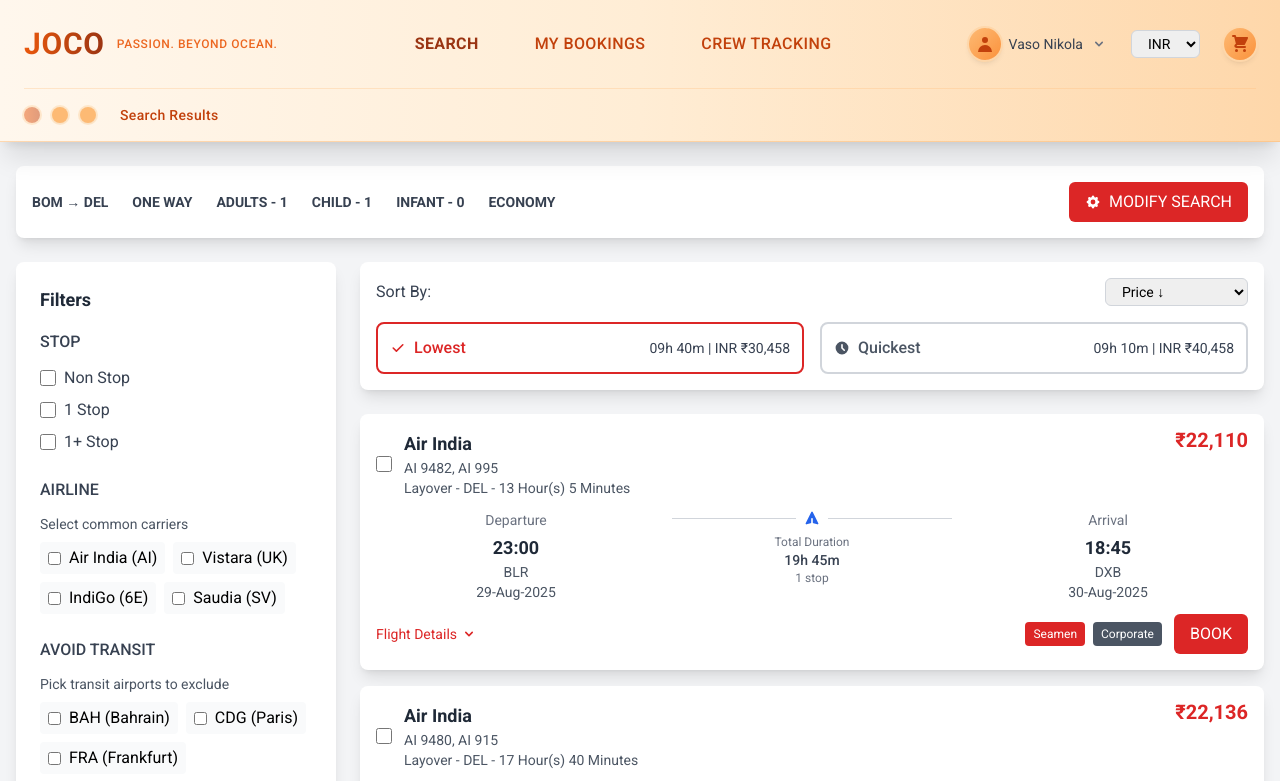
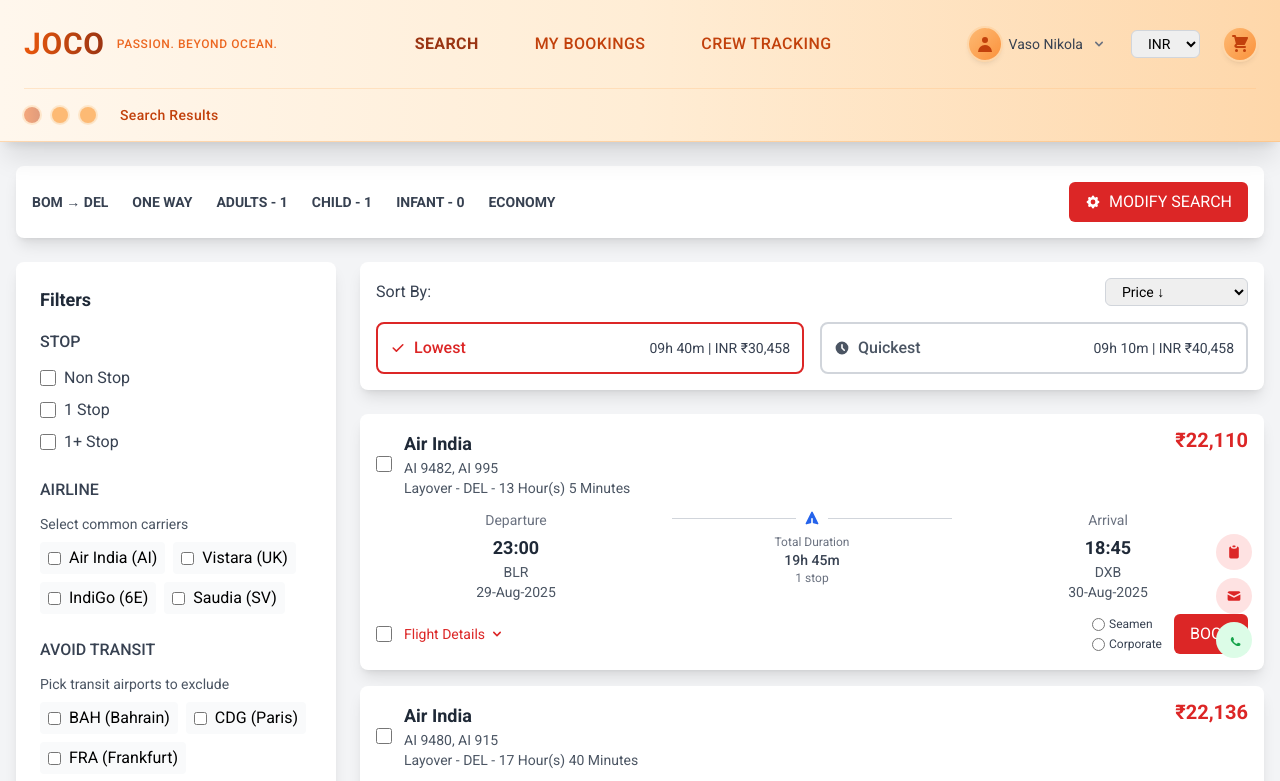
Before and after one commit to Spekond-AI-flyAI/Spekond-AI-CompCode, an Angular app: page /results in a window 1280 px wide. Shown: the top 781 px of the page. Built offline with nearby package versions, Linux system fonts and the light colour scheme.

Commit message:
feat(results): per-card fare type radios; include pax and fare type in details; checkbox + copy/email/whatsapp icons; row layout fits radios and BOOK

```diff
--- a/src/app/results/results.component.html
+++ b/src/app/results/results.component.html
@@ -436,9 +436,10 @@
               </div>
             </div>
 
-            <!-- Action Buttons -->
+            <!-- Action Row: checkbox + details + fare-type radios + book + share icons -->
             <div class="flex items-center justify-between">
               <div class="flex items-center space-x-3">
+                <input type="checkbox" (change)="toggleSelect(result.id, $event.target.checked)" class="w-4 h-4 text-red-600 border-gray-300 rounded focus:ring-red-500">
                 <button (click)="openFlightDetails(result)" class="text-red-600 text-sm hover:underline flex items-center">
                   Flight Details
                   <svg class="w-4 h-4 ml-1" fill="currentColor" viewBox="0 0 20 20">
@@ -448,11 +449,27 @@
               </div>
 
               <div class="flex items-center space-x-3">
-                <div class="flex items-center space-x-2">
-                  <span class="px-2 py-1 text-xs bg-red-600 text-white rounded">Seamen</span>
-                  <span class="px-2 py-1 text-xs bg-gray-600 text-white rounded">Corporate</span>
+                <div class="flex flex-col space-y-1">
+                  <label class="inline-flex items-center text-xs text-gray-700">
+                    <input type="radio" name="fareType{{result.id}}" (change)="fareTypeById[result.id]='seamen'" [checked]="fareTypeById[result.id]==='seamen'" class="mr-1"> Seamen
+                  </label>
+                  <label class="inline-flex items-center text-xs text-gray-700">
+                    <input type="radio" name="fareType{{result.id}}" (change)="fareTypeById[result.id]='corporate'" [checked]="fareTypeById[result.id]==='corporate'" class="mr-1"> Corporate
+                  </label>
                 </div>
                 <button class="px-4 py-2 bg-red-600 text-white rounded-md hover:bg-red-700 transition-colors">BOOK</button>
+              </div>
+
+              <div class="flex flex-col space-y-2 absolute right-3 bottom-3">
+                <button (click)="onCopyItinerary(result)" class="w-9 h-9 bg-red-100 rounded-full flex items-center justify-center hover:bg-red-200" title="Copy">
+                  <svg class="w-4 h-4 text-red-600" fill="currentColor" viewBox="0 0 20 20"><path d="M8 3a1 1 0 011-1h2a1 1 0 110 2H9a1 1 0 01-1-1z"/><path d="M6 3a2 2 0 00-2 2v11a2 2 0 002 2h8a2 2 0 002-2V5a2 2 0 00-2-2 3 3 0 01-3 3H9a3 3 0 01-3-3z"/></svg>
+                </button>
+                <button (click)="onEmailItinerary(result)" class="w-9 h-9 bg-red-100 rounded-full flex items-center justify-center hover:bg-red-200" title="Email">
+                  <svg class="w-4 h-4 text-red-600" fill="currentColor" viewBox="0 0 20 20"><path d="M2.003 5.884L10 9.882l7.997-3.998A2 2 0 0016 4H4a2 2 0 00-1.997 1.884z"/><path d="M18 8.118l-8 4-8-4V14a2 2 0 002 2h12a2 2 0 002-2V8.118z"/></svg>
+                </button>
+                <button (click)="onWhatsAppItinerary(result)" class="w-9 h-9 bg-green-100 rounded-full flex items-center justify-center hover:bg-green-200" title="WhatsApp">
+                  <svg class="w-4 h-4 text-green-600" fill="currentColor" viewBox="0 0 20 20"><path d="M17.472 14.382c-.297-.149-1.758-.867-2.03-.967-.273-.099-.471-.148-.67.15-.197.297-.767.966-.94 1.164-.173.199-.347.223-.644.075-.297-.15-1.255-.463-2.39-1.475-.883-.788-1.48-1.761-1.653-2.059-.173-.297-.018-.458.13-.606.134-.133.298-.347.446-.52.149-.174.198-.298.298-.497.099-.198.05-.371-.025-.52-.075-.149-.669-1.612-.916-2.207-.242-.579-.487-.5-.669-.51-.173-.008-.371-.01-.57-.01-.198 0-.52.074-.792.372-.272.297-1.04 1.016-1.04 2.479 0 1.462 1.065 2.875 1.213 3.074.149.198 2.096 3.2 5.077 4.487.709.306 1.262.489 1.694.625.712.227 1.36.195 1.871.118.571-.085 1.758-.719 2.006-1.413.248-.694.248-1.289.173-1.413-.074-.124-.272-.198-.57-.347"/></svg>
+                </button>
               </div>
             </div>
 
--- a/src/app/results/results.component.ts
+++ b/src/app/results/results.component.ts
@@ -77,6 +77,10 @@
   showWhatsAppModal = false;
   emailAddress = '';
   phoneNumber = '';
+
+  // Per-itinerary selection state
+  fareTypeById: { [id: number]: 'seamen' | 'corporate' } = {};
+  selectedIds = new Set<number>();
 
   constructor(
     private http: HttpClient,
@@ -564,6 +568,50 @@
     this.showPopup = true;
   }
 
+  // Selection helpers
+  toggleSelect(id: number, checked: boolean) {
+    if (checked) this.selectedIds.add(id); else this.selectedIds.delete(id);
+  }
+
+  private buildSelectedFlightFromItinerary(itin: any): FlightDetails {
+    const segs = this.getAirSegments(itin);
+    const first = segs[0];
+    const last = segs[segs.length - 1];
+    return {
+      id: itin.id || 0,
+      airline: this.getAirlineName(itin),
+      flightNumber: this.getFlightNumberString(itin),
+      departureTime: this.formatTime(first?.departureTime || first?.fromDate),
+      departureAirport: first?.fromLocation || '',
+      departureTerminal: first?.fromTerminal ? `Terminal ${first.fromTerminal}` : '',
+      departureDate: this.formatDateYMD(first?.departureTime || first?.fromDate),
+      arrivalTime: this.formatTime(last?.arrivalTime || last?.toDate),
+      arrivalAirport: last?.toLocation || '',
+      arrivalTerminal: last?.toTerminal ? `Terminal ${last.toTerminal}` : '',
+      arrivalDate: this.formatDateYMD(last?.arrivalTime || last?.toDate),
+      duration: this.getDurationText(itin),
+      layover: this.getStopsText(itin),
+      layoverDuration: '',
+      price: this.getFareDisplay(itin),
+      stops: this.computeStops(itin) ?? 0
+    };
+  }
+
+  onCopyItinerary(itin: any) {
+    this.selectedFlight = this.buildSelectedFlightFromItinerary(itin);
+    this.copyToClipboard();
+  }
+
+  onEmailItinerary(itin: any) {
+    this.selectedFlight = this.buildSelectedFlightFromItinerary(itin);
+    this.showEmailInput();
+  }
+
+  onWhatsAppItinerary(itin: any) {
+    this.selectedFlight = this.buildSelectedFlightFromItinerary(itin);
+    this.showWhatsAppInput();
+  }
+
   closePopup() {
     this.showPopup = false;
     this.selectedFlight = null;
@@ -632,6 +680,10 @@
 
   private generateItineraryText(): string {
     if (!this.selectedFlight) return '';
+    const pax = this.searchCriteria?.passengers;
+    const paxSummary = pax ? `Passengers: Adult ${pax.adult} | Child ${pax.child} | Infant ${pax.infant}` : '';
+    const paxType = this.searchCriteria?.passengerType ? `Passenger Type: ${this.searchCriteria?.passengerType}` : '';
+    const fareType = this.fareTypeById[this.selectedFlight.id] ? `Fare Type: ${this.fareTypeById[this.selectedFlight.id]}` : '';
 
     return `Flight Itinerary Details
 
@@ -650,7 +702,10 @@
 
 Duration: ${this.selectedFlight.duration}
 Layover: ${this.selectedFlight.layover}
-Price: ${this.selectedFlight.price}`;
+Price: ${this.selectedFlight.price}
+${paxSummary}
+${paxType}
+${fareType}`;
   }
 
   // Navigation methods
```
